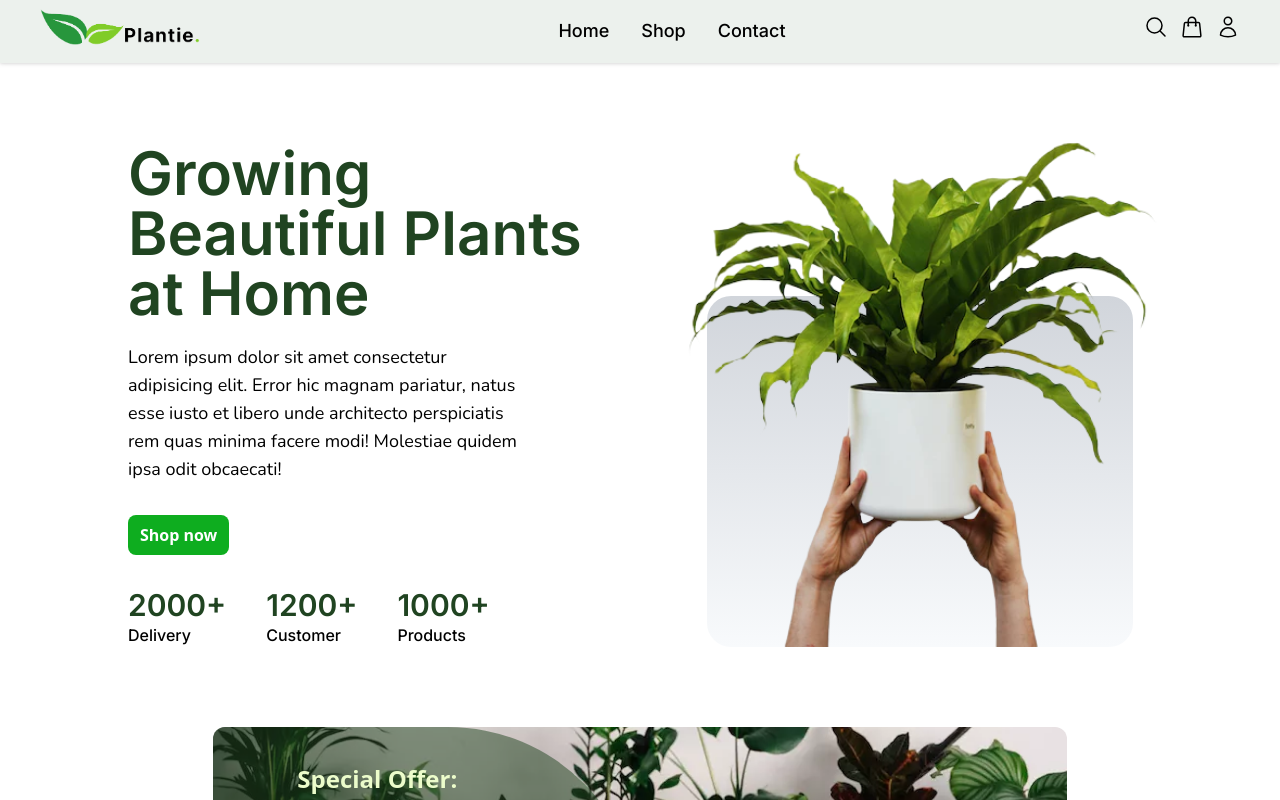
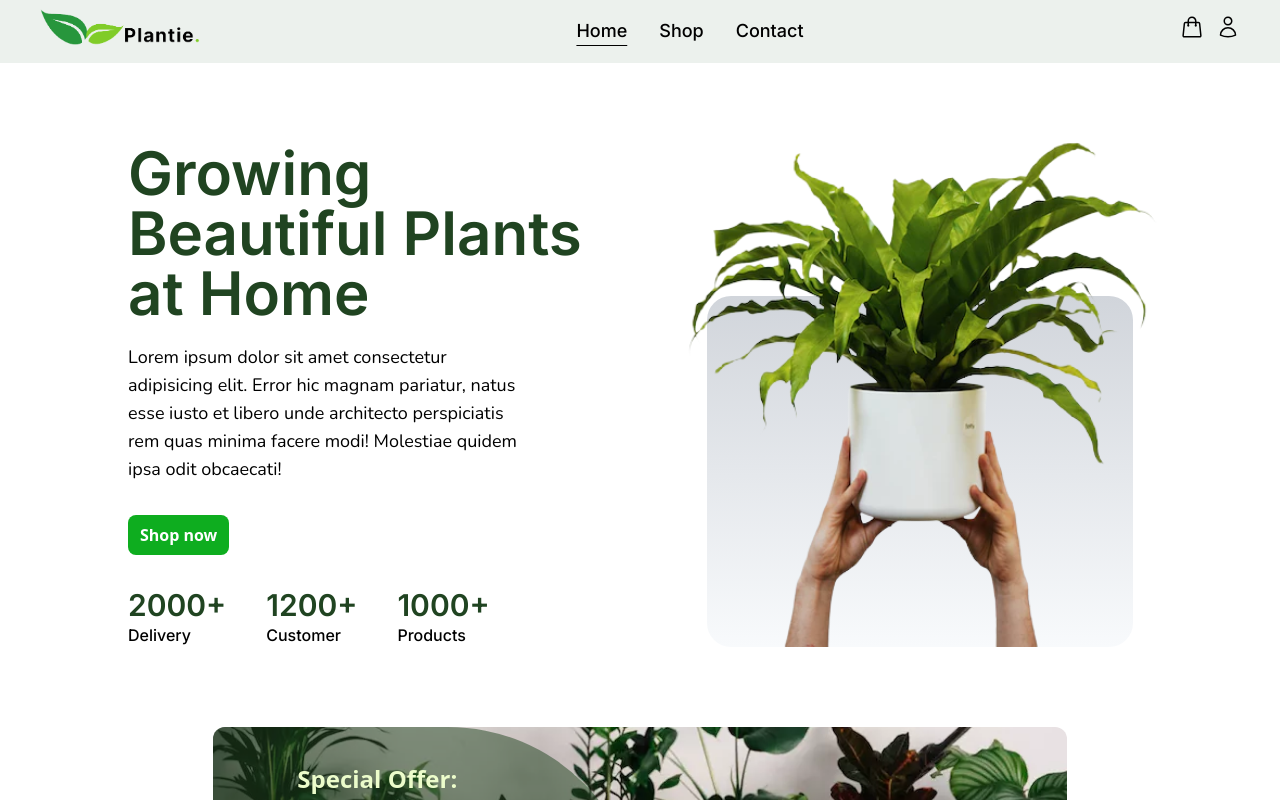
Before and after one commit to ha-manel/Plantie, a React (Create React App) app: page / in a window 1280 px wide. Shown: the top 800 px of the page. Built offline with nearby package versions, Linux system fonts and the light colour scheme.

Commit message:
Add active link styling and make navbar responside

```diff
--- a/src/components/navbar/Navbar.jsx
+++ b/src/components/navbar/Navbar.jsx
@@ -1,54 +1,56 @@
 import React from 'react';
-import { NavLink } from 'react-router-dom';
+import { NavLink, useLocation } from 'react-router-dom';
 
-const Navbar = () => (
-  <div className="w-screen px-10 pt-2 pb-4 bg-secondary-200 drop-shadow">
+const Navbar = () => {
+  const location = useLocation();
+  return (
+    <div className="w-screen px-10 pt-2 pb-4 bg-secondary-200">
       <nav className="flex justify-between items-center">
         <div>
-        <img src="./assets/images/logo.png" alt="logo" className="w-40" />
+          <img src="./assets/images/logo.png" alt="logo" className="hidden sm:block w-40" />
         </div>
         <ul className="flex pt-2 font-inter font-medium text-lg">
           <li className="mx-4">
-          <NavLink to="/home">
-            <span className="transition ease-out duration-300 hover:text-primary-300">
+            <NavLink to="/">
+              <span
+                className={
+                  location.pathname === '/'
+                    ? 'transition ease-out duration-300 hover:text-primary-300 underline underline-offset-8'
+                    : 'transition ease-out duration-300 hover:text-primary-300'
+                }
+              >
                 Home
               </span>
             </NavLink>
           </li>
           <li className="mx-4">
             <NavLink to="/shop">
-            <span className="transition ease-out duration-300 hover:text-primary-300">
+              <span
+                className={
+                  location.pathname === '/shop'
+                    ? 'transition ease-out duration-300 hover:text-primary-300 underline underline-offset-8'
+                    : 'transition ease-out duration-300 hover:text-primary-300'
+                }
+              >
                 Shop
               </span>
             </NavLink>
           </li>
           <li className="mx-4">
             <NavLink to="/contact">
-            <span className="transition ease-out duration-300 hover:text-primary-300">
+              <span
+                className={
+                  location.pathname === '/contact'
+                    ? 'transition ease-out duration-300 hover:text-primary-300 underline underline-offset-8'
+                    : 'transition ease-out duration-300 hover:text-primary-300'
+                }
+              >
                 Contact
               </span>
             </NavLink>
           </li>
         </ul>
         <ul className="flex">
-        <li className="mr-3">
-          <NavLink to="/search">
-            <svg
-              xmlns="http://www.w3.org/2000/svg"
-              fill="none"
-              viewBox="0 0 24 24"
-              strokeWidth={1.5}
-              stroke="currentColor"
-              className="w-6 h-6 transition ease-out duration-300 hover:text-primary-300"
-            >
-              <path
-                strokeLinecap="round"
-                strokeLinejoin="round"
-                d="M21 21l-5.197-5.197m0 0A7.5 7.5 0 105.196 5.196a7.5 7.5 0 0010.607 10.607z"
-              />
-            </svg>
-          </NavLink>
-        </li>
           <li className="mr-3">
             <NavLink to="/cart">
               <svg
@@ -89,5 +91,6 @@ const Navbar = () => (
       </nav>
     </div>
   );
+};
 
 export default Navbar;
```
Lines whose indentation alone changed are shown as unchanged.
